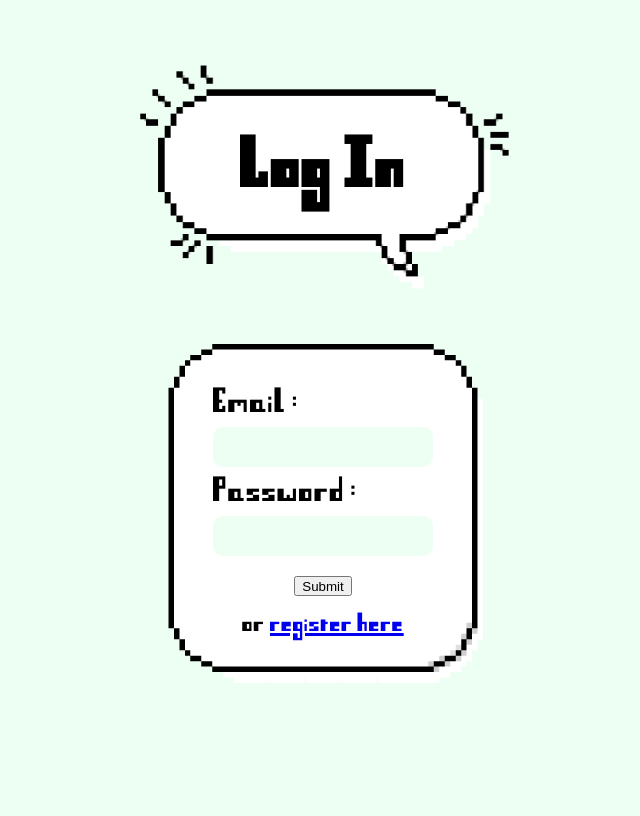
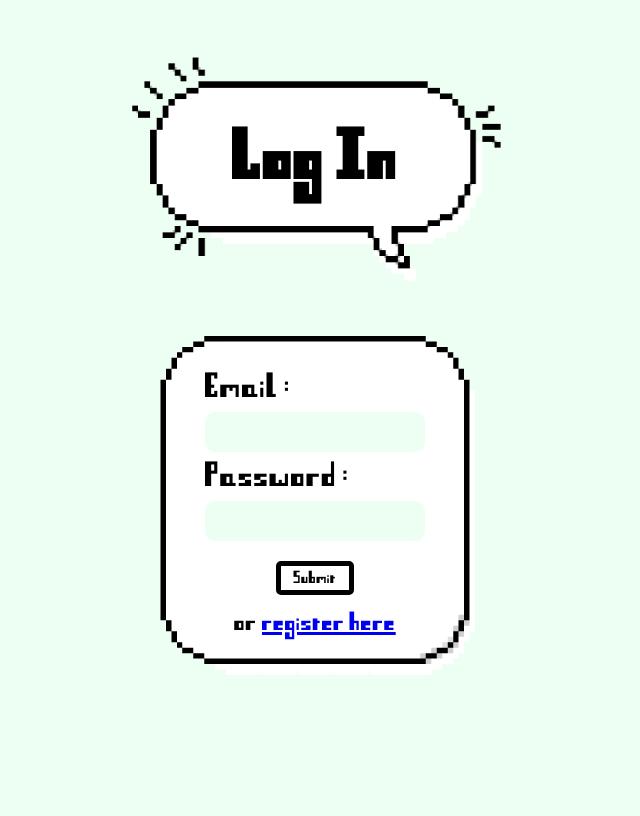
Before and after one commit to ElliotHolbrook/Weave-Project, a PHP site: page /login.html in a window 1280 px wide. Shown: the whole page, without its empty margins (325-965 px from the left). After the commit the page ends 675 px from the top, so only its background shows below. Run offline with PHP 8.4, Linux system fonts and the light colour scheme.

Commit message:
Commit number 3

```diff
--- a/login.html
+++ b/login.html
@@ -10,7 +10,7 @@
 				<input class="inputboxlogin highlight" type="email" name="email"></input>
 				<label for="email" style="float: left">Password:</label>
 				<input class="inputboxlogin highlight" type="password" name="email"></input>
-				<button style="height: 20px; margin-top: 20px" action="loginValidation.php" method="post">Submit</button>
+				<center><button style="height: 20px; margin-top: 20px" action="loginValidation.php" method="post">Submit</button></center>
 				<p>or <a href="register.html">register here</a></p>
 			</form>
 		</div>
--- a/style.css
+++ b/style.css
@@ -9,6 +9,8 @@ body {
 	width: 100%;
 	height: 100%;
 	position: relative;
+	margin: 0;
+	overflow: hidden;
 }
 
 .container-1 {
@@ -56,6 +58,22 @@ body {
 	margin: 10px;
 }
 
+.login-2 button {
+	border: 5px solid;
+	padding: 12px;
+	align-items: center;
+	justify-content: center;
+	display: flex;
+	border-radius: 5px;
+	background-color: white;
+	font-family: kaya-font;
+	font-size: 20px;
+}
+
+.login-2 button:active {
+	background-color: gray;
+}
+
 .inputboxlogin {
 	border: 1px solid transparent;
 	border-radius: 10px;
```
